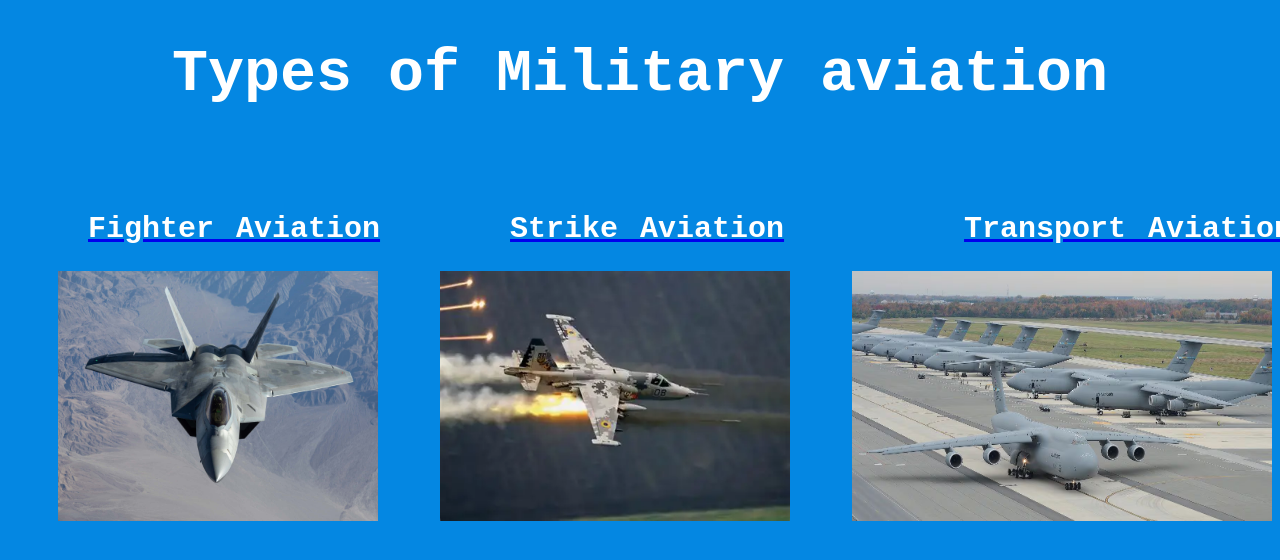
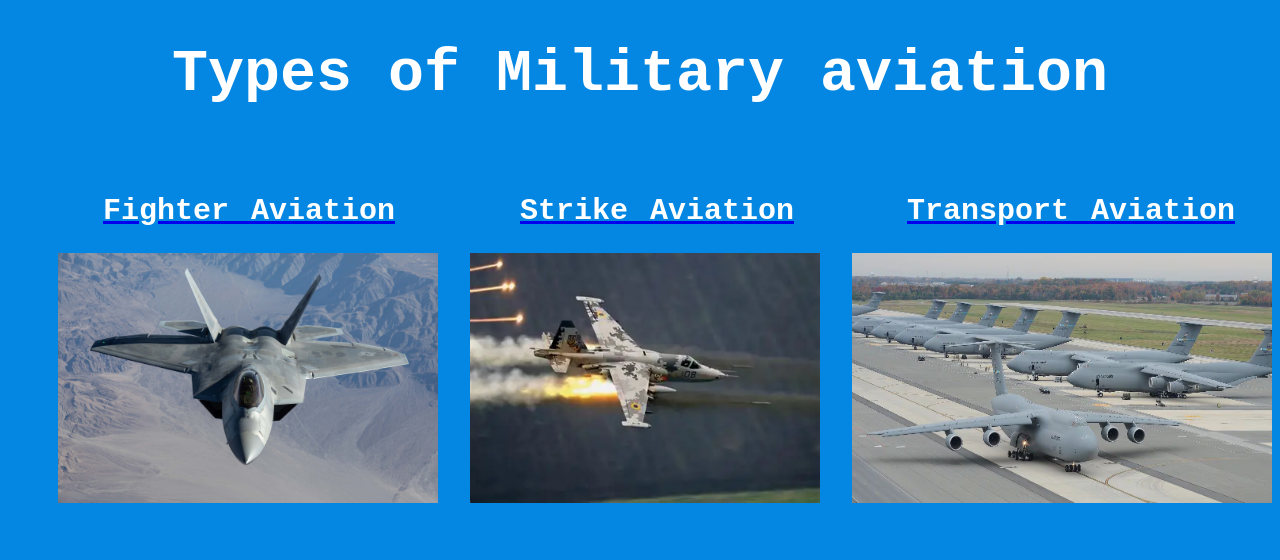
Before and after one commit to SharkUA0/AviationWebsite, a plain HTML site: page index.html in a window 1280 px wide. Drawn offline with Linux system fonts and the light colour scheme.

Commit message:
Add files via upload

```diff
--- a/index.html
+++ b/index.html
@@ -24,35 +24,27 @@
         .row{
             display: flex;
             justify-content: space-between;
+            max-width: 100%;
+            max-height: auto;
         }
-        .txtrow{
-            display: flex;
-        }
+
+
 
     </style>
     <h1>Types of Military aviation</h1>
+    <br>
 
-    <br>
-    <br>
-    <div class="txtrow">
-        <a href = "fighter.html">
-        <h2 style = "margin-left: 80px;">Fighter⠀Aviation</h2>
-        </a>
-        <a href = "strike.html">
-        <h2 style = "margin-left: 130px;">Strike⠀Aviation</h2>
-        </a>
-        <a href = "transport.html">
-        <h2 style = "margin-left: 180px;">Transport⠀Aviation</h2>
-        </a>
-    </div>
     <div class="row">
         <a href="fighter.html">
-        <img src="F-22.jpg" width="320" height="250" style = "margin-left: 50px;">
+        <h2 style = "margin-left: 95px;">Fighter⠀Aviation</h2>
+        <img src="F-22.jpg" width="380" height="250" style = "margin-left: 50px;">
         </a>
         <a href="strike.html">
+        <h2 style = "margin-left: 50px;">Strike⠀Aviation</h2>
         <img src="su-25.png" width="350" height="250">
         </a>
         <a href="transport.html">
+        <h2 style = "margin-left: 55px;">Transport⠀Aviation</h2>
         <img src="C-5 galaxy.png" width="420" height="250">
         </a>
     </div>
```
